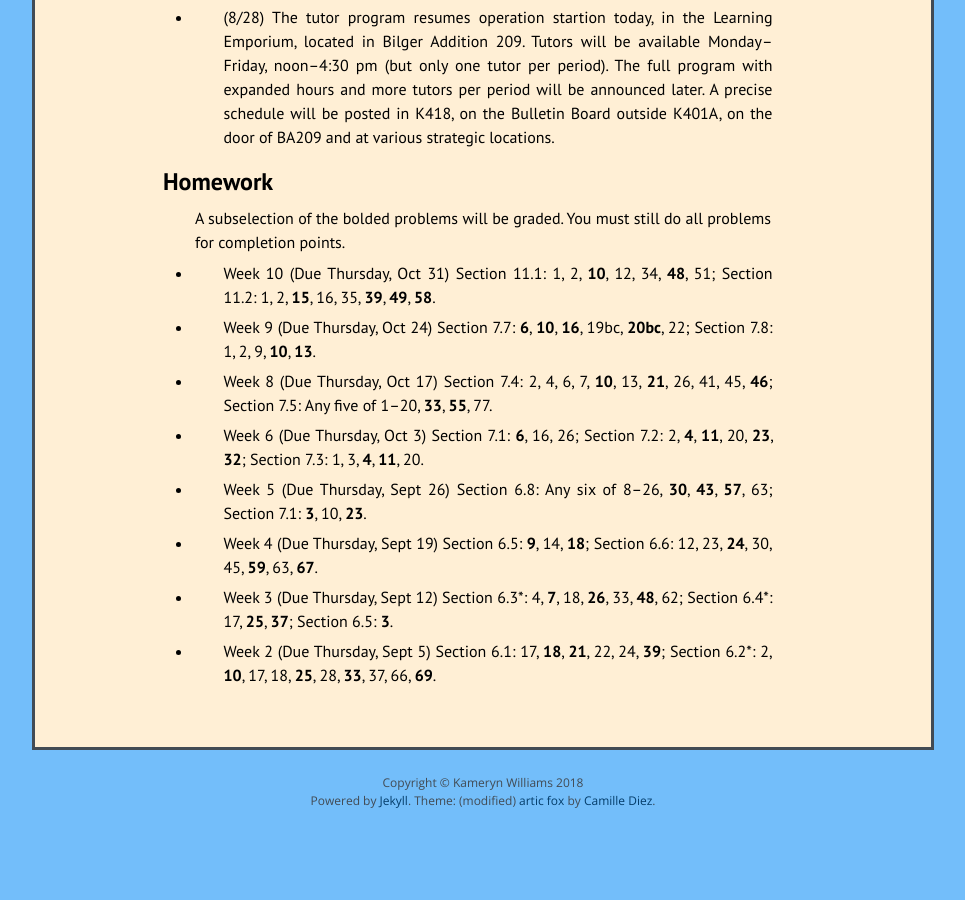
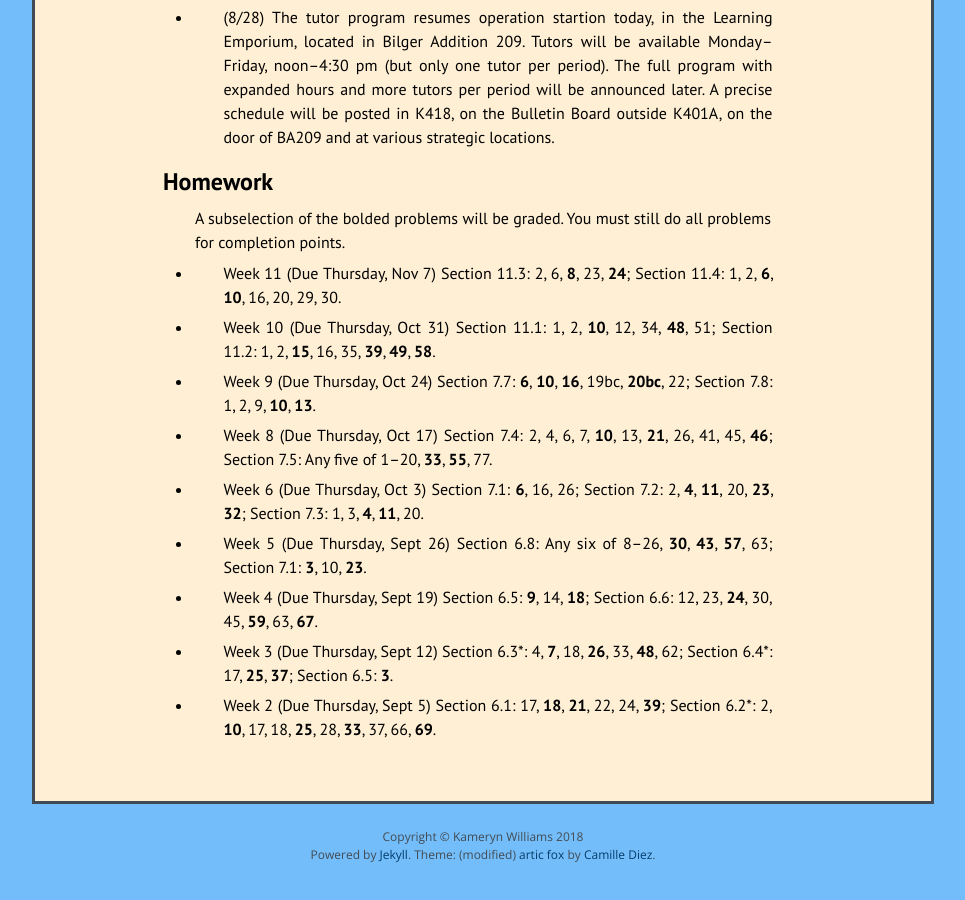
Before and after one commit to kamerynjw/kamerynjw.github.io, a Jekyll site: the page built from teaching/2019/math242.md, in a window 1280 px wide and 900 px high, scrolled down 2200 px. Shown: the whole window, without its empty margins (157-1122 px from the left). Built offline with Jekyll 4.4.1, drawn with Linux system fonts in a browser that asks for light colours; nearby versions of some CDN libraries; formulas are drawn with MathJax 3; before the commit the page ends 3046 px from its top, so only the background shows below that.

Commit message:
new homework

```diff
--- a/teaching/2019/math242.md
+++ b/teaching/2019/math242.md
@@ -109,6 +109,8 @@ Homework
 
 A subselection of the bolded problems will be graded. You must still do all problems for completion points.
 
+* Week 11 (Due Thursday, Nov 7) Section 11.3: 2, 6, **8**, 23, **24**; Section 11.4: 1, 2, **6**, **10**, 16, 20, 29, 30.
+
 * Week 10 (Due Thursday, Oct 31) Section 11.1: 1, 2, **10**, 12, 34, **48**, 51; Section 11.2: 1, 2, **15**, 16, 35, **39**, **49**, **58**.
 
 * Week 9 (Due Thursday, Oct 24) Section 7.7: **6**, **10**, **16**, 19bc, **20bc**, 22; Section 7.8: 1, 2, 9, **10**, **13**.
```
